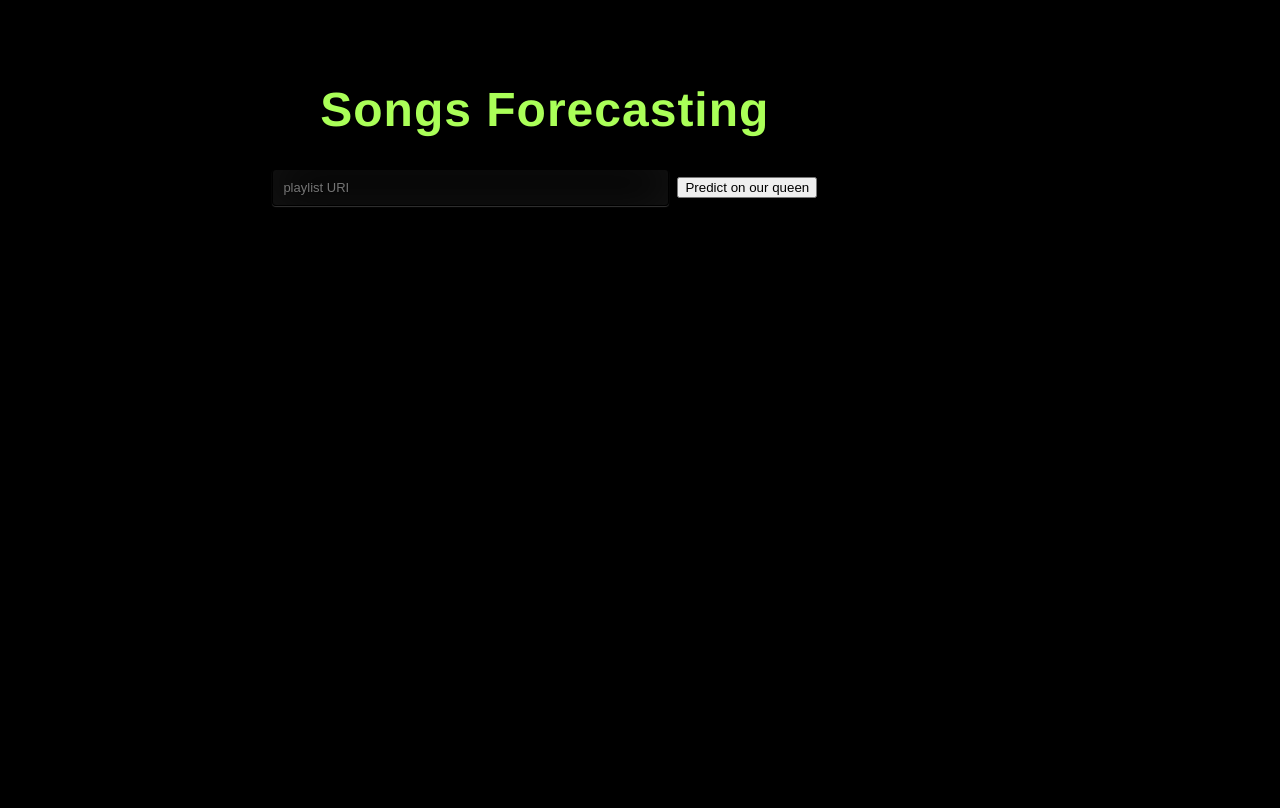
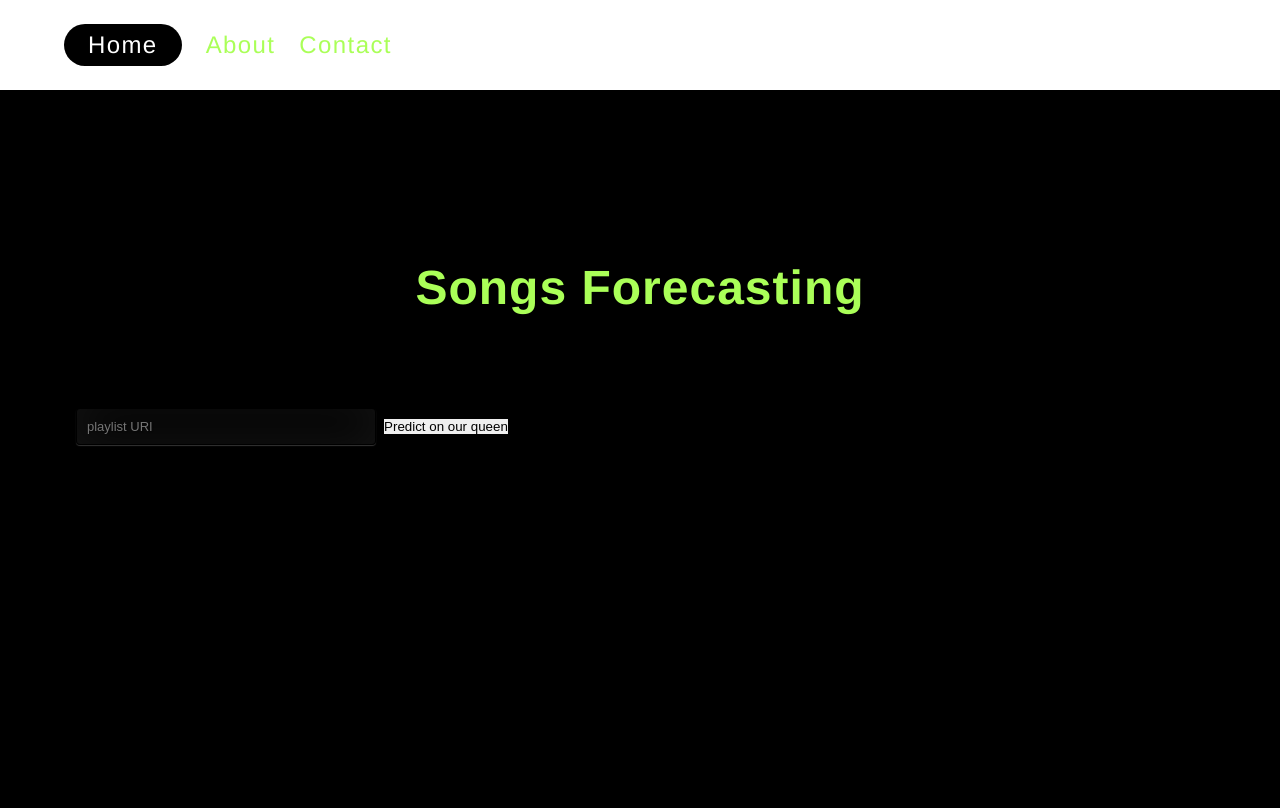
Before and after one commit to miscdats/The-Bjorker, a Flask app: page / in a window 1280 px wide. After the commit the page ends 446 px from the top, so only its background shows below. Run offline with Flask 2, Linux system fonts and the light colour scheme; parts of the project's set-up code (start-up, migrations or seed data) failed here and were passed over.

Commit message:
Results table style.

```diff
--- a/app/static/css/style.css
+++ b/app/static/css/style.css
@@ -1,26 +1,99 @@
 @import url(https://fonts.googleapis.com/css?family=Open+Sans);
 
-html { width: 100%; height:100%; overflow:auto; }
+.grid {
+  margin-left: auto;
+  margin-right: auto;
+  max-width: 48em;
+  width: 90%;
+}
+
+.sticky {
+  position: sticky;
+  will-change: transform;
+}
+
+.sticky--top {
+  top: 0;
+}
+
+* { box-sizing: inherit; margin: 0; padding: 0; border: 0; }
+
+html {  box-sizing: border-box;  height: 100%; }
 
 body {
-	width: 100%;
-	height:100%;
     font-family: 'Helvetica', sans-serif;
 	background: #000000;
 	color: #aaff58;
 	font-size: 24px;
-	text-align: center;
 	letter-spacing: 1.4px;
+	line-height: 1.75;
+	margin: 0;
+	min-height: 100%;
+}
+
+.header {
+  background-color: #fff;
+  padding-bottom: 1em;
+  padding-top: 1em;
+}
+
+.header::after {
+  bottom: 0;
+  box-shadow: 0 0.0625em 0.5em rgba(0, 0, 0, 0.3);
+  content: '';
+  left: 0;
+  opacity: 0;
+  position: absolute;
+  right: 0;
+  top: 0;
+  transition: opacity 0.3s;
+  z-index: -1;
+}
+
+.header.is-active::after {
+  opacity: 1;
+}
+
+.main {
+  padding-top: 6em;
+  padding-bottom: 6em;
+}
+
+.navigation a {
+  color: inherit;
+  display: block;
+  text-decoration: none;
+}
+
+.navigation .is-active {
+  background-color: #000;
+  color: #fff;
+  padding-left: 1em;
+  padding-right: 1em;
+  border-radius: 999px;
+}
+
+.navigation__list {
+  list-style: none;
+  margin: -0.5em;
+  padding: 0;
+}
+
+.navigation__list--inline {
+  display: flex;
+}
+
+.navigation__item {
+  margin: 0.5em;
 }
 
 .login {
-	position: absolute;
-	top: 25%;
-	left: 33%;
-	margin: -150px 0 25px -150px;
-	width: auto;
-	height: auto;
-	float: left;
+	/*position: absolute;*/
+	/*top: 15%;*/
+	/*left: 33%;*/
+	margin: 0.5em;
+	/*width: auto;*/
+	/*height: auto;*/
 }
 
 .login h1 {
@@ -28,10 +101,12 @@ body {
 	text-shadow: 0 0 10px rgba(0,0,0,0.5);
 	letter-spacing:1px;
 	text-align:center;
+	margin-bottom: 1.5em;
+	margin-top: 0;
 }
 
 input {
-	width: 375px;
+	width: 300px;
 	margin-bottom: 10px;
 	background: rgba(0,0,0,0.3);
 	outline: none;
@@ -50,27 +125,29 @@ input {
 }
 
 .resulting {
-	overflow-y: auto;
-	position: relative;
-	top: 40%;
-	right: 33%;
-	float: right;
+	overflow: auto;
+	/*position: sticky;*/
+	/*top: 25%;*/
+	/*height: 550px;*/
 }
 
 table {
-	width: 100%;
+	/*width: auto;*/
+	border-collapse: collapse;
+	border-spacing: 0;
 }
 
 th {
-	padding: 15px;
-	font-size: 20px;
-	height: auto;
-	width: auto;
+	padding: 0;
+	font-size: 1.2em;
+	/*height: auto;*/
+	/*width: auto;*/
 }
 
 tr, td {
-	height: 100%;
-	width: 100%;
+	padding: 0;
+	/*height: 100%;*/
+	/*width: 100%;*/
 	margin-bottom: 10px;
-	font-size: 13px;
+	font-size: 1em;
 }
--- a/app/templates/index.html
+++ b/app/templates/index.html
@@ -1,15 +1,36 @@
 <!DOCTYPE HTML>
 <html lang="en">
 <head>
-  <meta charset="UTF-8">
-  <title>You Think You Listen to Inspiring Music?</title>
+  <meta charset="UTF-8" name="viewport" content="width=device-width, initial-scale=1">
+  <title>The Bjorker - Is the music inspiring?</title>
     <link href='https://fonts.googleapis.com/css?family=Pacifico' rel='stylesheet' type='text/css'>
     <link href='https://fonts.googleapis.com/css?family=Arimo' rel='stylesheet' type='text/css'>
     <link href='https://fonts.googleapis.com/css?family=Hind:300' rel='stylesheet' type='text/css'>
     <link href='https://fonts.googleapis.com/css?family=Open+Sans+Condensed:300' rel='stylesheet' type='text/css'>
-    <link rel="stylesheet" href="{{ url_for('static', filename='css/style.css') }}"></head>
+    <link rel="stylesheet" href="{{ url_for('static', filename='css/style.css') }}">
+</head>
 
 <body>
+
+<header class="header sticky sticky--top js-header">
+
+  <div class="grid">
+
+    <nav class="navigation">
+      <ul class="navigation__list navigation__list--inline">
+        <li class="navigation__item"><a href="#" class="is-active">Home</a></li>
+        <li class="navigation__item"><a href="https://taupier.dev">About</a></li>
+        <li class="navigation__item"><a href="mailto:bjorker@taupier.dev">Contact</a></li>
+      </ul>
+    </nav>
+
+  </div>
+
+</header>
+
+<main class="main">
+
+  <div class="grid">
     <div class="login">
         <h1>Songs Forecasting</h1>
 
@@ -23,9 +44,10 @@
             <button type="submit" class="btn btn-primary btn-block btn-large">Predict on our queen</button>
         </form>
      </div>
+
      <div class="resulting">
        {{ prediction_text }}
-     <br><br>
+         <br>
              <table>
                 <tr>
                     {% for col in column_names %}
```
Lines whose indentation alone changed are shown as unchanged.
